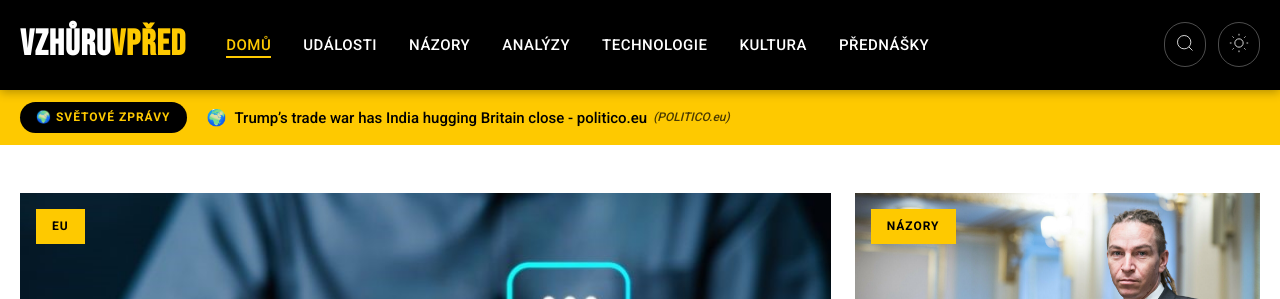
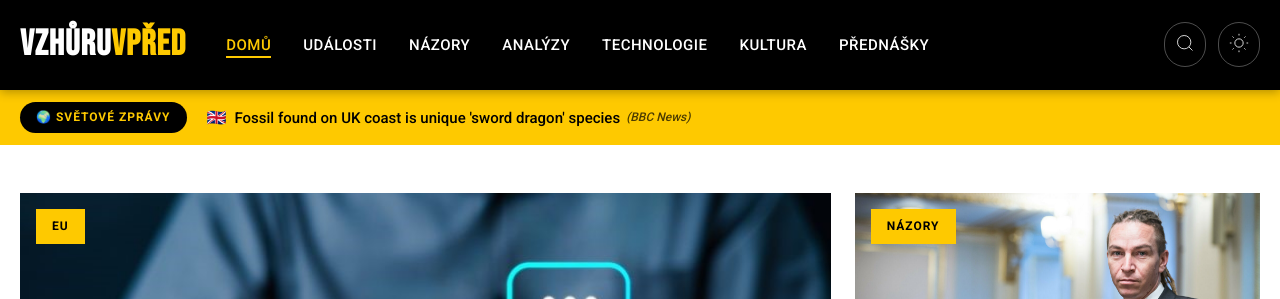
Before and after one commit to tangero/vzhuruvpred, a Jekyll site: the page built from index.html, in a window 1280 px wide and 900 px high. Shown: the top 299 px of the window. Built offline with Jekyll 4.4.1, drawn with Linux system fonts in a browser that asks for light colours; part of the change alters nothing that is shown.

Commit message:
Update world news 2025-10-11 03:27

```diff
--- a/_data/world_news.json
+++ b/_data/world_news.json
@@ -1,16 +1,82 @@
 {
-  "last_updated": "2025-10-11T02:52:40",
+  "last_updated": "2025-10-11T03:25:23",
   "articles": [
+    {
+      "flag": "🇺🇸",
+      "country": "us",
+      "title": "Judge blocks Trump from deploying troops in Illinois for now",
+      "original_title": "Judge blocks Trump from deploying troops in Illinois for now - The Washington Post",
+      "url": "https://www.washingtonpost.com/politics/2025/10/09/trump-portland-chicago-national-guard-appeal/",
+      "urlToImage": "https://www.washingtonpost.com/wp-apps/imrs.php?src=https://arc-anglerfish-washpost-prod-washpost.s3.amazonaws.com/public/MCWSD77V3OZ7YUYWC4C5WM5BW4_size-normalized.JPG&w=1440",
+      "source": "The Washington Post",
+      "publishedAt": "2025-10-10T00:50:30Z",
+      "description": "Officials in Oregon and Illinois had challenged the Trump administration’s push to dispatch the National Guard in both states."
+    },
+    {
+      "flag": "🇬🇧",
+      "country": "gb",
+      "title": "Fossil found on UK coast is unique 'sword dragon' species",
+      "original_title": "Fossil found on UK coast is unique 'sword dragon' species - BBC",
+      "url": "https://www.bbc.com/news/articles/cdjzvzzy0mxo",
+      "urlToImage": "https://ichef.bbci.co.uk/news/1024/branded_news/7eb1/live/cdd866d0-a530-11f0-b741-177e3e2c2fc7.jpg",
+      "source": "BBC News",
+      "publishedAt": "2025-10-10T00:20:07Z",
+      "description": "Scientists say the newly discovered species of marine reptile probably met a grisly end."
+    },
+    {
+      "flag": "🇬🇧",
+      "country": "gb",
+      "title": "US kicks off controversial financial rescue plan for Argentina",
+      "original_title": "US kicks off controversial financial rescue plan for Argentina - BBC",
+      "url": "https://www.bbc.com/news/articles/c203vx56lqyo",
+      "urlToImage": "https://ichef.bbci.co.uk/news/1024/branded_news/d157/live/35fa1e00-a556-11f0-9384-df5a4052ae6a.jpg",
+      "source": "BBC News",
+      "publishedAt": "2025-10-10T00:09:38Z",
+      "description": "The Trump administration will purchase pesos in a bid to calm Argentina's economic crisis."
+    },
     {
       "flag": "🌍",
       "country": "global",
-      "title": "Judge temporarily blocks National Guard deployment in Illinois amid Chicago, Portland hearings - ABC News - Breaking News, Latest News and Videos",
-      "original_title": "Judge temporarily blocks National Guard deployment in Illinois amid Chicago, Portland hearings - ABC News - Breaking News, Latest News and Videos",
-      "url": "https://abcnews.go.com/Politics/trumps-national-guard-faces-critical-legal-tests/story?id\\\\u003d126354650",
+      "title": "Spanberger and Earle-Sears tussle over violent political rhetoric in only debate",
+      "original_title": "Spanberger and Earle-Sears tussle over violent political rhetoric in only debate - Politico",
+      "url": "https://www.politico.com/news/2025/10/09/spanberger-earle-sears-violent-political-rhetoric-debate-00601171",
+      "urlToImage": "https://www.politico.com/dims4/default/resize/1200/quality/90/format/jpg?url=https%3A%2F%2Fstatic.politico.com%2F3b%2F3d%2F8d1c5cf647ee87a3503eda835c91%2Felection-2025-virginia-48797.jpg",
+      "source": "Politico",
+      "publishedAt": "2025-10-09T23:53:31Z",
+      "description": "The Republican pressed Spanberger on a 2022 text message sent by the Democratic candidate for Virginia attorney general."
+    },
+    {
+      "flag": "🌍",
+      "country": "global",
+      "title": "The 11th-Hour Campaign to Land Trump a Nobel Peace Prize",
+      "original_title": "The 11th-Hour Campaign to Land Trump a Nobel Peace Prize - The Wall Street Journal",
+      "url": "https://www.wsj.com/world/trump-nobel-peace-prize-campaign-e30ec554",
       "urlToImage": null,
-      "source": "ABC News",
-      "publishedAt": "2025-10-09T22:52:30Z",
+      "source": "The Wall Street Journal",
+      "publishedAt": "2025-10-09T23:03:00Z",
       "description": ""
+    },
+    {
+      "flag": "🌍",
+      "country": "global",
+      "title": "Day 3 of Amazon October Prime Day is ending soon — 50 best last-minute deals up to 69% off: Save on iPads, headphones and more",
+      "original_title": "Day 3 of Amazon October Prime Day is ending soon — 50 best last-minute deals up to 69% off: Save on iPads, headphones and more - Yahoo Lifestyle Canada",
+      "url": "https://ca.style.yahoo.com/day-3-of-amazon-october-prime-day-is-ending-soon--50-best-last-minute-deals-up-to-69-off-save-on-ipads-headphones-and-more-225057163.html",
+      "urlToImage": "https://s.yimg.com/ny/api/res/1.2/XMpCHlGo_HhAf6gsAYlWSg--/YXBwaWQ9aGlnaGxhbmRlcjt3PTEyMDA7aD04MDA7Y2Y9d2VicA--/https://s.yimg.com/os/creatr-uploaded-images/2025-10/df0b47e0-a55f-11f0-bfef-cba0335a5fa6",
+      "source": "Yahoo Entertainment",
+      "publishedAt": "2025-10-09T22:50:57Z",
+      "description": "These are the absolute best fall Prime Day deals in Canada, according to shopping experts."
+    },
+    {
+      "flag": "🌍",
+      "country": "global",
+      "title": "Childhood vaccines safe for a little longer as CDC cancels advisory meeting",
+      "original_title": "Childhood vaccines safe for a little longer as CDC cancels advisory meeting - Ars Technica",
+      "url": "https://arstechnica.com/health/2025/10/childhood-vaccines-safe-for-a-little-longer-as-cdc-cancels-advisory-meeting/",
+      "urlToImage": "https://cdn.arstechnica.net/wp-content/uploads/2025/05/GettyImages-2216099156-1152x648.jpg",
+      "source": "Ars Technica",
+      "publishedAt": "2025-10-09T22:17:09Z",
+      "description": "The committee aims to take on the entire childhood vaccine schedule."
     },
     {
       "flag": "🌍",
@@ -35,39 +101,6 @@
       "description": "Shedeur Sanders shares what he said to Dillon Gabriel after he became the Browns' starter."
     },
     {
-      "flag": "🌍",
-      "country": "global",
-      "title": "RFK Jr.’s new shocking autism theory leaves internet in disbelief",
-      "original_title": "RFK Jr.’s new shocking autism theory leaves internet in disbelief - AL.com",
-      "url": "https://www.al.com/politics/2025/10/rfk-jrs-new-shocking-autism-theory-leaves-internet-in-disbelief.html",
-      "urlToImage": "https://www.al.com/resizer/v2/YMRFFI3UNBFKNNQFM3SM5UVXJ4.jpg?auth=f6f2ae833542639906391d3285e7989979812d39bee967e41db04504e3cf57d2&width=1280&smart=true&quality=90",
-      "source": "AL.com",
-      "publishedAt": "2025-10-09T19:23:00Z",
-      "description": "Kennedy’s latest theory left critics scratching their heads."
-    },
-    {
-      "flag": "🌍",
-      "country": "global",
-      "title": "Tesla hit with probe after crashes involving a self-driving feature that Musk has boasted about",
-      "original_title": "Tesla hit with probe after crashes involving a self-driving feature that Musk has boasted about - AP News",
-      "url": "https://apnews.com/article/tesla-full-selfdriving-investigation-nhtsa-1f7fe4da8df2abfa03341c30a0f1b8b5",
-      "urlToImage": "https://dims.apnews.com/dims4/default/9ac3a3a/2147483647/strip/true/crop/5616x3159+0+293/resize/1440x810!/quality/90/?url=https%3A%2F%2Fassets.apnews.com%2Ff4%2F8d%2Fa623c19997c684b66e238c4269be%2F4ac4cd5f4eeb4a1d9e44c14ee8655b47",
-      "source": "Associated Press",
-      "publishedAt": "2025-10-09T19:21:00Z",
-      "description": "Federal regulators have opened yet another investigation into Tesla’s so-called full-self driving technology after dozens of incidents in which the electric vehicle maker’s cars ran red lights or drov"
-    },
-    {
-      "flag": "🌍",
-      "country": "global",
-      "title": "3 arrested in suspected terror plot targeting Belgian PM Bart De Wever - politico.eu",
-      "original_title": "3 arrested in suspected terror plot targeting Belgian PM Bart De Wever - politico.eu",
-      "url": "https://www.politico.eu/article/belgium-terror-plot-prime-minister-bart-de-wever-crime/",
-      "urlToImage": "https://www.politico.eu/cdn-cgi/image/width=1200,height=630,fit=crop,quality=80,onerror=redirect/wp-content/uploads/2025/10/09/GettyImages-2230608763-scaled.jpg",
-      "source": "POLITICO.eu",
-      "publishedAt": "2025-10-09T18:55:00Z",
-      "description": "Federal investigators are probing evidence of plans to use a drone to deploy an explosive device."
-    },
-    {
       "flag": "🇺🇸",
       "country": "us",
       "title": "Katie Porter’s bid for governor is getting noticed – but not how she wants",
@@ -79,37 +112,26 @@
       "description": "Two viral videos have brought unwelcome attention to the former congresswoman, who has been leading polls in the 2026 California governor’s race."
     },
     {
-      "flag": "🇺🇸",
-      "country": "us",
-      "title": "US justice department launches inquiry into First Brands",
-      "original_title": "US justice department launches inquiry into First Brands - Financial Times",
-      "url": "https://www.ft.com/content/9eec3cbf-264b-4cae-bf5e-311b83fef7fc",
-      "urlToImage": "https://images.ft.com/v3/image/raw/https%3A%2F%2Fd1e00ek4ebabms.cloudfront.net%2Fproduction%2F674197e2-1f80-434d-bac1-870ae105513a.jpg?source=next-barrier-page",
-      "source": "Financial Times",
-      "publishedAt": "2025-10-09T18:24:37Z",
-      "description": "New York prosecutors’ probe into bankrupt company is at an early stage and described as a fact-finding mission"
+      "flag": "🌍",
+      "country": "global",
+      "title": "Naked mole rats live for decades — genetic tweaks reveal insights into ageing",
+      "original_title": "Naked mole rats live for decades — genetic tweaks reveal insights into ageing - Nature",
+      "url": "https://www.nature.com/articles/d41586-025-03279-y",
+      "urlToImage": "https://media.nature.com/lw1200/magazine-assets/d41586-025-03279-y/d41586-025-03279-y_51546490.jpg",
+      "source": "Nature.com",
+      "publishedAt": "2025-10-09T18:08:54Z",
+      "description": "Four subtle changes to an enzyme might explain the hairless rodents’ longevity."
     },
     {
       "flag": "🌍",
       "country": "global",
-      "title": "‘Minecraft 2’ Is Happening With Director Jared Hess Returning, Summer 2027 Release Set",
-      "original_title": "‘Minecraft 2’ Is Happening With Director Jared Hess Returning, Summer 2027 Release Set - Deadline",
-      "url": "http://deadline.com/2025/10/minecraft-2-release-date-1236574896/",
-      "urlToImage": "https://deadline.com/wp-content/uploads/2025/05/MCDMIMO_WB022.jpg?w=1024",
+      "title": "Bradley Cooper Eyeing ‘Ocean’s’ Prequel At Warner Bros. Starring Margot Robbie",
+      "original_title": "Bradley Cooper Eyeing ‘Ocean’s’ Prequel At Warner Bros. Starring Margot Robbie - Deadline",
+      "url": "http://deadline.com/2025/10/bradley-cooper-oceans-prequel-margot-robbie-1236574659/",
+      "urlToImage": "https://deadline.com/wp-content/uploads/2025/10/Bradley-Cooper-and-Margot-Robbie.jpg?w=1024",
       "source": "Deadline",
-      "publishedAt": "2025-10-09T18:11:00Z",
-      "description": "Here’s some good news to go along with Michael De Luca and Pam Abdy’s reup as Warner Bros Motion Picture Chairs: A Minecraft Movie 2 is in the work at Warner Bros with Jared Hess returning to direct t"
-    },
-    {
-      "flag": "🇬🇧",
-      "country": "gb",
-      "title": "Naked mole rats reveal genetic secret to long life",
-      "original_title": "Naked mole rats reveal genetic secret to long life - BBC",
-      "url": "https://www.bbc.com/news/articles/cz7rxy21lxwo",
-      "urlToImage": "https://ichef.bbci.co.uk/news/1024/branded_news/d1e4/live/bb740ed0-a4fa-11f0-b741-177e3e2c2fc7.jpg",
-      "source": "BBC News",
-      "publishedAt": "2025-10-09T18:06:04Z",
-      "description": "The bald, subterranean rats are the world's longest-lived rodent."
+      "publishedAt": "2025-10-09T18:02:00Z",
+      "description": "Bradley Cooper is in negotiations to star opposite Margot Robbie in the Ocean's Eleven prequel movie at Warner Bros."
     },
     {
       "flag": "🌍",
@@ -125,17 +147,6 @@
     {
       "flag": "🌍",
       "country": "global",
-      "title": "Boston nor'easter weather forecast calls for strong wind gusts, heavy rain for part of holiday weekend",
-      "original_title": "Boston nor'easter weather forecast calls for strong wind gusts, heavy rain for part of holiday weekend - CBS News",
-      "url": "https://www.cbsnews.com/boston/news/boston-noreaster-weather-maps-weekend/",
-      "urlToImage": "https://assets3.cbsnewsstatic.com/hub/i/r/2025/10/09/7be3ad10-d9ea-43e4-857d-9109375c9bde/thumbnail/1200x630/108317f81be35877f42327e82d7421e1/sun-radar-nor.jpg",
-      "source": "CBS News",
-      "publishedAt": "2025-10-09T17:16:37Z",
-      "description": "A nor'easter is set to hit Boston on the holiday weekend. Maps show the latest weather forecast."
-    },
-    {
-      "flag": "🌍",
-      "country": "global",
       "title": "Comet 3I/ATLAS is losing water 'like a fire hose' on full blast, 'rewriting what we thought we knew' about alien star systems",
       "original_title": "Comet 3I/ATLAS is losing water 'like a fire hose' on full blast, 'rewriting what we thought we knew' about alien star systems - Live Science",
       "url": "https://www.livescience.com/space/comets/comet-3i-atlas-is-losing-water-like-a-fire-hose-on-full-blast-rewriting-what-we-thought-we-knew-about-alien-star-systems",
@@ -145,15 +156,15 @@
       "description": "Researchers have discovered that interstellar comet 3I/ATLAS has been shedding water, providing insights into the building blocks of life outside of our solar system and the evolution of interstellar "
     },
     {
-      "flag": "🇺🇸",
-      "country": "us",
-      "title": "Column | I tracked Amazon’s Prime Day prices. We’ve been played.",
-      "original_title": "Column | I tracked Amazon’s Prime Day prices. We’ve been played. - The Washington Post",
-      "url": "https://www.washingtonpost.com/technology/2025/10/09/amazon-prime-day-prices/",
-      "urlToImage": "https://www.washingtonpost.com/wp-apps/imrs.php?src=https://arc-anglerfish-washpost-prod-washpost.s3.amazonaws.com/public/ZJWTJ5NQLJCANBFAC7G2YETX4I.jpg&w=1440",
-      "source": "The Washington Post",
-      "publishedAt": "2025-10-09T17:00:00Z",
-      "description": "Here’s what you should do to actually get a good deal on Amazon."
+      "flag": "🌍",
+      "country": "global",
+      "title": "Trump promises cuts to programs favored by Democrats",
+      "original_title": "Trump promises cuts to programs favored by Democrats - Politico",
+      "url": "https://www.politico.com/news/2025/10/09/trump-promises-cuts-democrats-programs-00599884",
+      "urlToImage": "https://www.politico.com/dims4/default/resize/1200/quality/90/format/jpg?url=https%3A%2F%2Fstatic.politico.com%2Fd9%2Fd7%2F577421d84cefb4018fcc066cba7d%2Fhttps-delivery-gettyimages.com%2Fdownloads%2F2240137132",
+      "source": "Politico",
+      "publishedAt": "2025-10-09T16:53:11Z",
+      "description": "“I hate to tell you, but we are cutting Democrat programs,” the president said."
     },
     {
       "flag": "🌍",
@@ -200,17 +211,6 @@
       "description": "Every phone manufacturer wants to make a thin phone now, and one of the most experienced ones is showing exactly..."
     },
     {
-      "flag": "🇬🇧",
-      "country": "gb",
-      "title": "Israeli cabinet to vote on Gaza deal that would bring ceasefire and hostages' release - live updates",
-      "original_title": "Israeli cabinet to vote on Gaza deal that would bring ceasefire and hostages' release - live updates - BBC",
-      "url": "https://www.bbc.com/news/live/cx2nzlj2j4kt",
-      "urlToImage": "https://ichef.bbci.co.uk/ace/branded_news/1200/cpsprodpb/b590/live/f9c2d140-a526-11f0-94a8-5d6a26920553.jpg",
-      "source": "BBC News",
-      "publishedAt": "2025-10-09T14:38:01Z",
-      "description": "Donald Trump says the Israeli hostages could be released on \"Monday or Tuesday\", and that the process is complicated: \"They are in places you don't want to be.\""
-    },
-    {
       "flag": "🌍",
       "country": "global",
       "title": "Covid Shots Are About to Be Widely Available Again",
@@ -231,6 +231,17 @@
       "source": "The Verge",
       "publishedAt": "2025-10-09T13:00:00Z",
       "description": "Intel’s Panther Lake, built on its 18A process, is the foundation of its next Intel Core Ultra Series 3 laptop chips. Here’s what we know."
+    },
+    {
+      "flag": "🌍",
+      "country": "global",
+      "title": "Here’s what the OpenAI-AMD deal says about Nvidia",
+      "original_title": "Here’s what the OpenAI-AMD deal says about Nvidia - MarketWatch",
+      "url": "https://www.marketwatch.com/story/heres-what-the-openai-amd-deal-says-about-nvidia-9a305c69",
+      "urlToImage": "https://images.mktw.net/im-02703322/social",
+      "source": "MarketWatch",
+      "publishedAt": "2025-10-09T12:14:00Z",
+      "description": "OpenAI says it’s buying AMD chips to get more computing power. Analysts also see benefits to diversifying away from Nvidia and likely securing favorable pricing."
     },
     {
       "flag": "🌍",
@@ -257,35 +268,35 @@
     {
       "flag": "🌍",
       "country": "global",
-      "title": "Drinking Diet Soda May Raise Your Liver Disease Risk by Up to 60%, New Study Says",
-      "original_title": "Drinking Diet Soda May Raise Your Liver Disease Risk by Up to 60%, New Study Says - EatingWell",
-      "url": "https://www.eatingwell.com/is-diet-soda-bad-for-your-liver-study-11826944",
-      "urlToImage": "https://www.eatingwell.com/thmb/QAXqoMEyvrmt4VzUr6alO_1vVNc=/1500x0/filters:no_upscale():max_bytes(150000):strip_icc()/Sodas-Even-Diet-Ones-May-Raise-Your-Liver-Disease-Risk-New-Study-Suggests-41e405603ca14c8e9f73a8dc655114ce.jpg",
-      "source": "Eatingwell.com",
-      "publishedAt": "2025-10-08T21:41:47Z",
-      "description": "Both sugary and diet sodas may raise the risk of liver disease. Learn how your drink choices impact your health and why water is the safest option."
+      "title": "NCDHHS reports first flu-related death of 2025-2026 season in western NC",
+      "original_title": "NCDHHS reports first flu-related death of 2025-2026 season in western NC - WLOS",
+      "url": "https://wlos.com/news/local/first-flu-related-death-ncdhhs-adult-reports-2025-2026-season-western-nc-north-carolina-wnc-virus-illness-department-health-human-services-covid-19-rsv",
+      "urlToImage": "https://wlos.com/resources/media/6543f783-20ca-4a35-bc4c-21d687e31b3e-large16x9_AP19108763545202.jpg?1555689010951",
+      "source": "WLOS",
+      "publishedAt": "2025-10-08T20:30:46Z",
+      "description": "On Oct. 8, the North Carolina Department of Health and Human Services announced the first flu-related death of the 2025-2026 flu season, an adult in WNC."
     },
     {
       "flag": "🌍",
       "country": "global",
-      "title": "Amazon customers are disturbed by new Ring camera feature",
-      "original_title": "Amazon customers are disturbed by new Ring camera feature - TheStreet",
-      "url": "https://www.thestreet.com/retail/amazon-customers-are-disturbed-by-new-ring-camera-feature",
-      "urlToImage": "https://www.thestreet.com/.image/ar_1.91%2Cc_fill%2Ccs_srgb%2Cfl_progressive%2Cg_faces:center%2Cq_auto:good%2Cw_1200/MjE4MzAzNDE1Nzk5Nzg1MzA4/amazons-fall-product-event-1.jpg",
-      "source": "TheStreet",
-      "publishedAt": "2025-10-08T12:07:00Z",
-      "description": "Amazon recently unveiled an upcoming change to Ring devices, which is making customers uncomfortable."
+      "title": "Google’s New Foldable, Smartwatch Emphasize AI Rather Than Hardware Changes",
+      "original_title": "Google’s New Foldable, Smartwatch Emphasize AI Rather Than Hardware Changes - Bloomberg.com",
+      "url": "https://www.bloomberg.com/news/features/2025-10-08/google-pixel-10-pro-fold-pixel-watch-4-review-new-ai-tricks-familiar-designs",
+      "urlToImage": "https://assets.bwbx.io/images/users/iqjWHBFdfxIU/iW5T4Uyqrd_g/v1/1200x800.jpg",
+      "source": "Bloomberg",
+      "publishedAt": "2025-10-08T17:00:07Z",
+      "description": "After releasing a trio of Pixel 10 smartphones this summer, Alphabet Inc.’s Google is back with the remainder of its 2025 Pixel lineup."
     },
     {
-      "flag": "🇬🇧",
-      "country": "gb",
-      "title": "Spectacular sight for harvest supermoon hunters in South West",
-      "original_title": "Spectacular sight for harvest supermoon hunters in South West - BBC",
-      "url": "https://www.bbc.com/news/articles/c4gz1ql3j83o",
-      "urlToImage": "https://ichef.bbci.co.uk/news/1024/branded_news/be80/live/a214d510-a418-11f0-8a6a-83594c206e97.jpg",
-      "source": "BBC News",
-      "publishedAt": "2025-10-08T10:59:15Z",
-      "description": "Appearing especially bright and large, supermoons occur when the moon is closest to Earth."
+      "flag": "🌍",
+      "country": "global",
+      "title": "No Good Art Comes From Greed",
+      "original_title": "No Good Art Comes From Greed - Defector",
+      "url": "https://defector.com/taylor-swift-life-of-a-showgirl-bad-greed",
+      "urlToImage": "https://lede-admin.defector.com/wp-content/uploads/sites/28/2025/10/GettyImages-2197310482-e1759766060120.jpg",
+      "source": "Defector.com",
+      "publishedAt": "2025-10-06T16:15:00Z",
+      "description": "The packages arrived square and thin and carefully wrapped on Saturday afternoon. There were three of them, but only one was mine. If I could have rejected my package, sent it back from whence it came"
     }
   ]
 }
```
